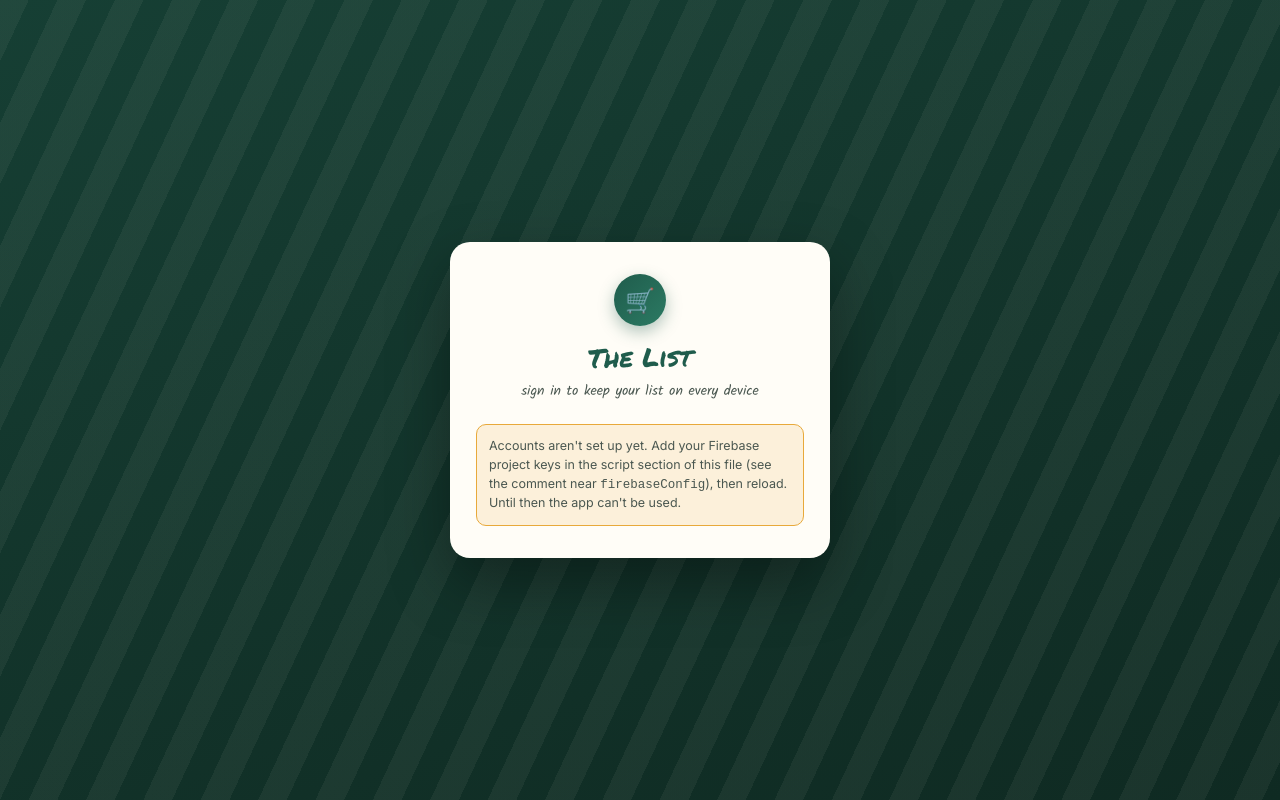
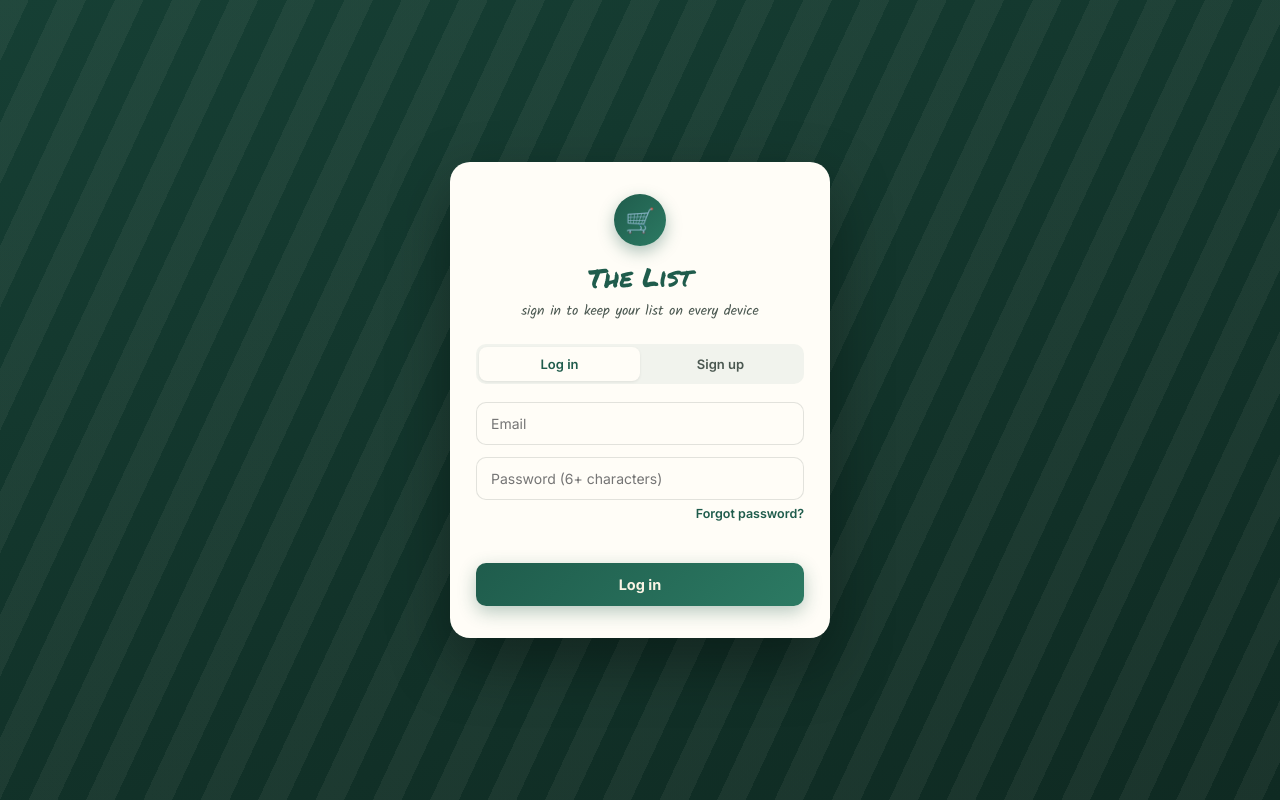
Before and after one commit to danyalhasnain/shopping-list, a plain HTML site: page index.html in a window 1280 px wide. Drawn offline with Linux system fonts and the light colour scheme; no server answers.

Commit message:
index.html

```diff
--- a/index.html
+++ b/index.html
@@ -965,12 +965,13 @@
         }
    ========================================================= */
 const firebaseConfig = {
-  apiKey: "YOUR_API_KEY",
-  authDomain: "YOUR_PROJECT_ID.firebaseapp.com",
-  projectId: "YOUR_PROJECT_ID",
-  storageBucket: "YOUR_PROJECT_ID.appspot.com",
-  messagingSenderId: "YOUR_SENDER_ID",
-  appId: "YOUR_APP_ID"
+    apiKey: "AIzaSyCT9pY1BPRzBnBpRxnAJwQbvVjRU8Cl2-w",
+    authDomain: "the-list-789bb.firebaseapp.com",
+    projectId: "the-list-789bb",
+    storageBucket: "the-list-789bb.firebasestorage.app",
+    messagingSenderId: "995344878341",
+    appId: "1:995344878341:web:7f22ab06385191baed456c",
+    measurementId: "G-9PQGJHCM0E"
 };
 
 const FIREBASE_CONFIGURED = !String(firebaseConfig.apiKey).includes('YOUR_');
```
